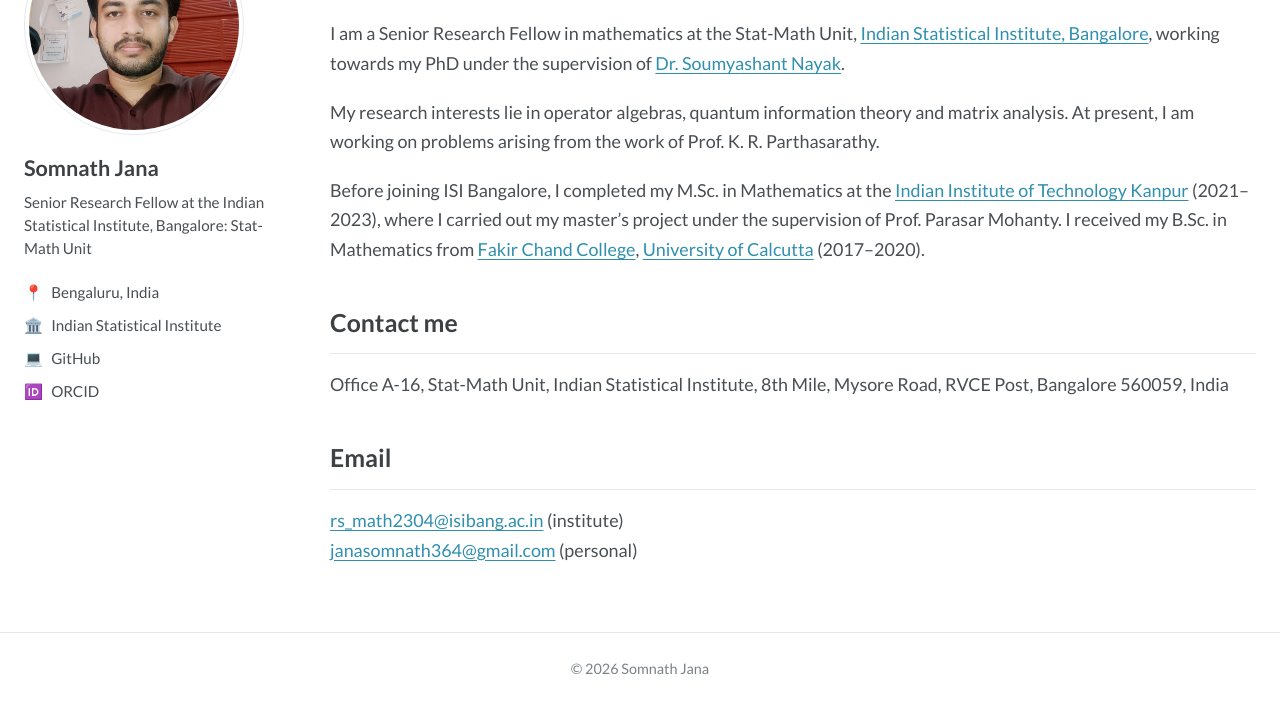
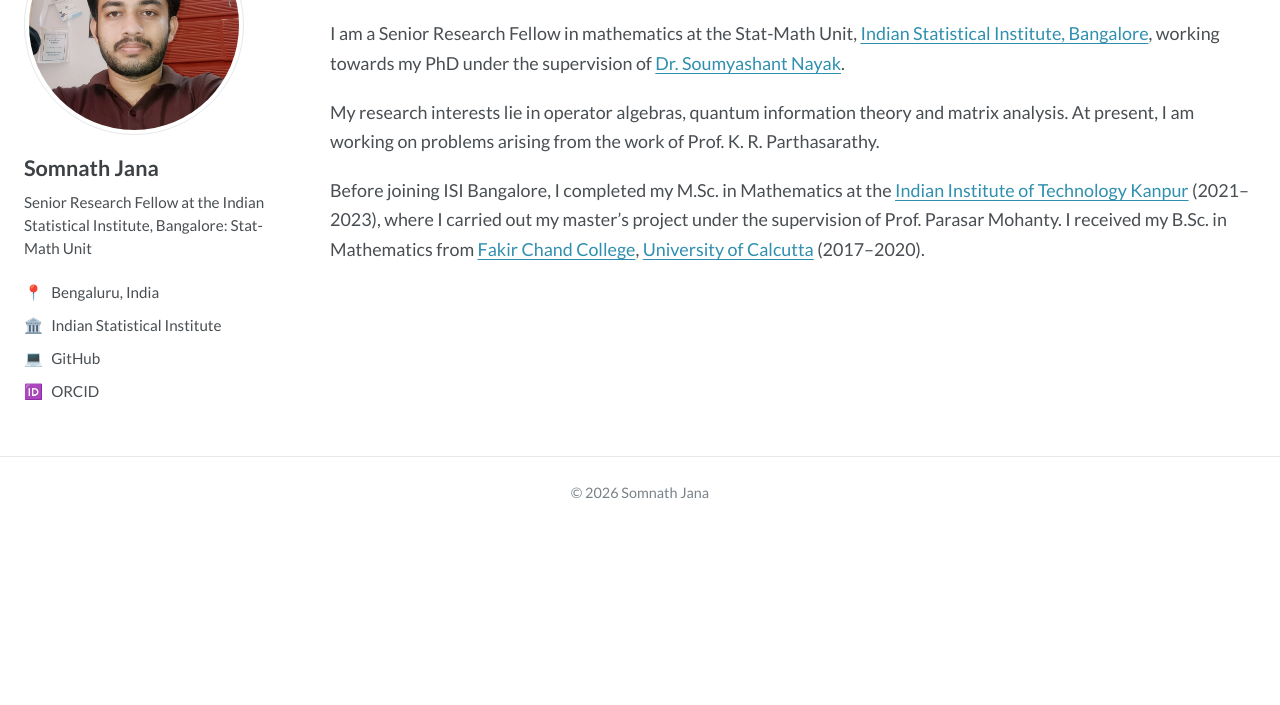
Before and after one commit to Somnathjanamath/somnathjanamath.github.io, a plain HTML site: page index.html in a window 1280 px wide. Shown: the part 187-892 px from the top of the page. After the commit the page ends 800 px from the top, so only its background shows below. Drawn offline with Linux system fonts and the light colour scheme.

Commit message:
Remove contact information from index.html
Removed contact information section from the HTML.

```diff
--- a/index.html
+++ b/index.html
@@ -89,18 +89,6 @@
           I received my B.Sc. in Mathematics from
           <a href="https://fccollege.ac.in/" target="_blank" rel="noopener">Fakir Chand College</a>,
           <a href="https://www.caluniv.ac.in/" target="_blank" rel="noopener">University of Calcutta</a> (2017–2020).
-        </p>
-
-        <h2>Contact me</h2>
-        <p>
-          Office A-16, Stat-Math Unit, Indian Statistical Institute,
-          8th Mile, Mysore Road, RVCE Post, Bangalore 560059, India
-        </p>
-
-        <h2>Email</h2>
-        <p>
-          <a href="mailto:rs_math2304@isibang.ac.in">rs_math2304@isibang.ac.in</a> (institute)<br>
-          <a href="mailto:janasomnath364@gmail.com">janasomnath364@gmail.com</a> (personal)
         </p>
       </section>
 
```
